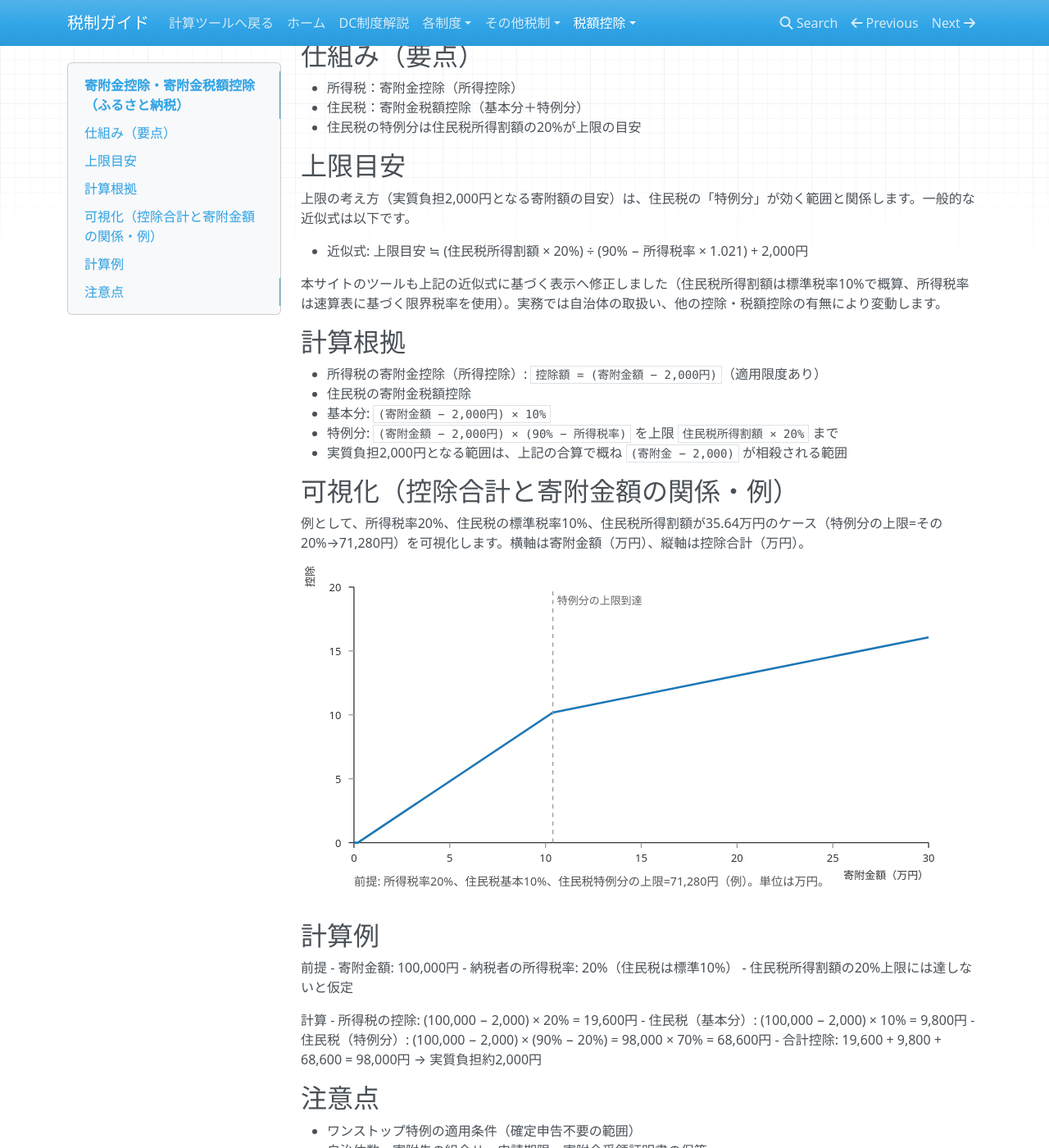
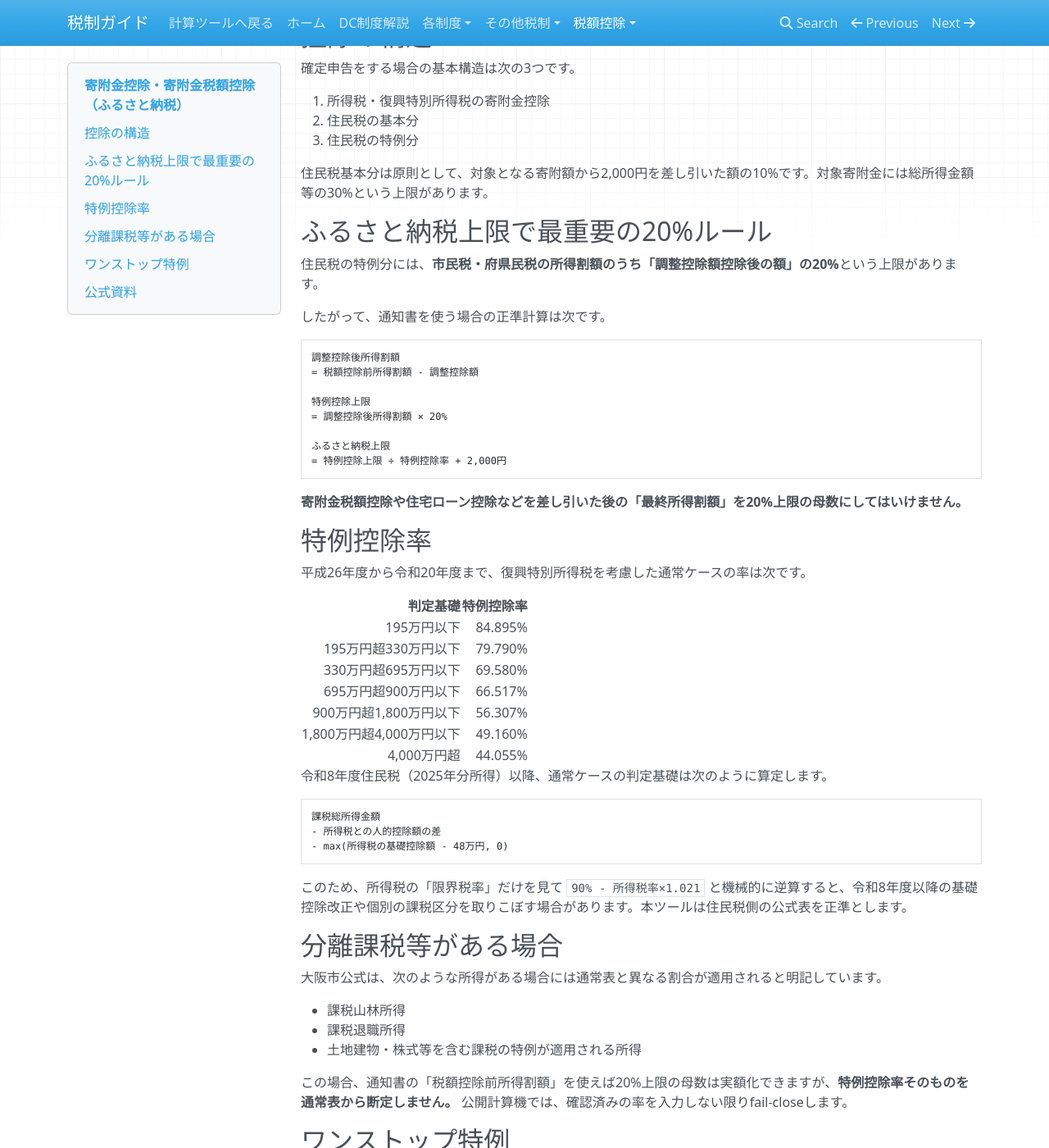
Before and after one commit to KAFKA2306/furutsatotax, an MkDocs documentation site: the page built from docs/寄附金控除_ふるさと納税.md, in a window 1280 px wide and 1400 px high, scrolled down 200 px. Shown: the whole window at 82% size. Built offline with MkDocs 1.6.1, drawn with Linux system fonts in a browser that asks for light colours; nearby versions of some CDN libraries; some of the changed text lies outside the part shown.

Commit message:
docs: correct furusato special-credit and cap mechanics

````diff
--- a/docs/寄附金控除_ふるさと納税.md
+++ b/docs/寄附金控除_ふるさと納税.md
@@ -1,92 +1,81 @@
 # 寄附金控除・寄附金税額控除（ふるさと納税）
 
-ふるさと納税は、自治体への寄附により、所得税の寄附金控除と住民税の寄附金税額控除（基本分＋特例分）を受けられる制度で、実質負担が約2,000円となる範囲に上限があります。
+ふるさと納税では、一定の上限内で、寄附額のうち2,000円を超える部分が所得税と個人住民税で軽減されます。
 
-## 仕組み（要点）
-- 所得税：寄附金控除（所得控除）
-- 住民税：寄附金税額控除（基本分＋特例分）
-- 住民税の特例分は住民税所得割額の20%が上限の目安
+## 控除の構造
 
-## 上限目安
-上限の考え方（実質負担2,000円となる寄附額の目安）は、住民税の「特例分」が効く範囲と関係します。一般的な近似式は以下です。
+確定申告をする場合の基本構造は次の3つです。
 
-- 近似式: 上限目安 ≒ (住民税所得割額 × 20%) ÷ (90% − 所得税率 × 1.021) + 2,000円
+1. 所得税・復興特別所得税の寄附金控除
+2. 住民税の基本分
+3. 住民税の特例分
 
-本サイトのツールも上記の近似式に基づく表示へ修正しました（住民税所得割額は標準税率10%で概算、所得税率は速算表に基づく限界税率を使用）。実務では自治体の取扱い、他の控除・税額控除の有無により変動します。
+住民税基本分は原則として、対象となる寄附額から2,000円を差し引いた額の10%です。対象寄附金には総所得金額等の30%という上限があります。
 
-## 計算根拠
-- 所得税の寄附金控除（所得控除）: `控除額 = (寄附金額 − 2,000円)`（適用限度あり）
-- 住民税の寄附金税額控除
-  - 基本分: `(寄附金額 − 2,000円) × 10%`
-  - 特例分: `(寄附金額 − 2,000円) × (90% − 所得税率)` を上限 `住民税所得割額 × 20%` まで
-- 実質負担2,000円となる範囲は、上記の合算で概ね `(寄附金 − 2,000)` が相殺される範囲
+## ふるさと納税上限で最重要の20%ルール
 
-## 可視化（控除合計と寄附金額の関係・例）
-例として、所得税率20%、住民税の標準税率10%、住民税所得割額が35.64万円のケース（特例分の上限=その20%→71,280円）を可視化します。横軸は寄附金額（万円）、縦軸は控除合計（万円）。
+住民税の特例分には、**市民税・府県民税の所得割額のうち「調整控除額控除後の額」の20%**という上限があります。
 
-<svg viewBox="0 0 640 320" width="100%" height="auto" xmlns="http://www.w3.org/2000/svg" role="img" aria-label="ふるさと納税: 控除合計と寄附金額の関係（例）">
-  <desc>寄附金−2,000円が相殺される範囲までは控除合計が傾き1で増加。住民税特例分の上限に達した後は傾き0.3（所得税率+住民税基本分）。</desc>
-  <!-- 軸設定: x 0〜30万円, y 0〜20万円 -->
-  <rect x="0" y="0" width="640" height="320" fill="#fff" />
-  <line x1="50" y1="260" x2="590" y2="260" stroke="#333" />
-  <line x1="50" y1="20" x2="50" y2="260" stroke="#333" />
-  <g fill="#333" font-size="10">
-    <!-- x ticks: 0,5,10,15,20,25,30 -->
-    <g>
-      <line x1="50" y1="260" x2="50" y2="265" stroke="#333" />
-      <text x="50" y="278" text-anchor="middle">0</text>
-      <line x1="140" y1="260" x2="140" y2="265" stroke="#999" />
-      <text x="140" y="278" text-anchor="middle">5</text>
-      <line x1="230" y1="260" x2="230" y2="265" stroke="#999" />
-      <text x="230" y="278" text-anchor="middle">10</text>
-      <line x1="320" y1="260" x2="320" y2="265" stroke="#999" />
-      <text x="320" y="278" text-anchor="middle">15</text>
-      <line x1="410" y1="260" x2="410" y2="265" stroke="#999" />
-      <text x="410" y="278" text-anchor="middle">20</text>
-      <line x1="500" y1="260" x2="500" y2="265" stroke="#999" />
-      <text x="500" y="278" text-anchor="middle">25</text>
-      <line x1="590" y1="260" x2="590" y2="265" stroke="#333" />
-      <text x="590" y="278" text-anchor="middle">30</text>
-      <text x="590" y="294" text-anchor="end">寄附金額（万円）</text>
-    </g>
-    <!-- y ticks: 0,5,10,15,20 -->
-    <g>
-      <line x1="50" y1="260" x2="45" y2="260" stroke="#333" />
-      <text x="38" y="264" text-anchor="end">0</text>
-      <line x1="50" y1="200" x2="45" y2="200" stroke="#999" />
-      <text x="38" y="204" text-anchor="end">5</text>
-      <line x1="50" y1="140" x2="45" y2="140" stroke="#999" />
-      <text x="38" y="144" text-anchor="end">10</text>
-      <line x1="50" y1="80" x2="45" y2="80" stroke="#999" />
-      <text x="38" y="84" text-anchor="end">15</text>
-      <line x1="50" y1="20" x2="45" y2="20" stroke="#333" />
-      <text x="38" y="24" text-anchor="end">20</text>
-      <text x="12" y="20" text-anchor="start" transform="rotate(-90 12,20)">控除合計（万円）</text>
-    </g>
-  </g>
-  <!-- 折れ線（例）: (0,0)->(0.2,0)->(10.38,10.18)->(30,16.07) -->
-  <polyline fill="none" stroke="#1f77b4" stroke-width="2" points="50,260 53.6,260 236.9,137.8 590,67.2" />
-  <!-- 特例分上限到達点（約10.38万円） -->
-  <line x1="236.9" y1="260" x2="236.9" y2="20" stroke="#999" stroke-dasharray="4,4" />
-  <text x="240.9" y="36" fill="#666" font-size="10">特例分の上限到達</text>
-  <text x="50" y="300" font-size="11" fill="#555">前提: 所得税率20%、住民税基本10%、住民税特例分の上限=71,280円（例）。単位は万円。</text>
-</svg>
+したがって、通知書を使う場合の正準計算は次です。
 
-## 計算例
-前提
-- 寄附金額: 100,000円
-- 納税者の所得税率: 20%（住民税は標準10%）
-- 住民税所得割額の20%上限には達しないと仮定
+```text
+調整控除後所得割額
+= 税額控除前所得割額 - 調整控除額
 
-計算
-- 所得税の控除: (100,000 − 2,000) × 20% = 19,600円
-- 住民税（基本分）: (100,000 − 2,000) × 10% = 9,800円
-- 住民税（特例分）: (100,000 − 2,000) × (90% − 20%) = 98,000 × 70% = 68,600円
-- 合計控除: 19,600 + 9,800 + 68,600 = 98,000円 → 実質負担約2,000円
+特例控除上限
+= 調整控除後所得割額 × 20%
 
-## 注意点
-- ワンストップ特例の適用条件（確定申告不要の範囲）
-- 自治体数・寄附先の組合せ、申請期限、寄附金受領証明書の保管
-- 実際の上限は個別事情により異なるため、公式シミュレーター等も併用
+ふるさと納税上限
+= 特例控除上限 ÷ 特例控除率 + 2,000円
+```
+
+**寄附金税額控除や住宅ローン控除などを差し引いた後の「最終所得割額」を20%上限の母数にしてはいけません。**
+
+## 特例控除率
+
+平成26年度から令和20年度まで、復興特別所得税を考慮した通常ケースの率は次です。
+
+| 判定基礎 | 特例控除率 |
+|---:|---:|
+| 195万円以下 | 84.895% |
+| 195万円超330万円以下 | 79.790% |
+| 330万円超695万円以下 | 69.580% |
+| 695万円超900万円以下 | 66.517% |
+| 900万円超1,800万円以下 | 56.307% |
+| 1,800万円超4,000万円以下 | 49.160% |
+| 4,000万円超 | 44.055% |
+
+令和8年度住民税（2025年分所得）以降、通常ケースの判定基礎は次のように算定します。
+
+```text
+課税総所得金額
+- 所得税との人的控除額の差
+- max(所得税の基礎控除額 - 48万円, 0)
+```
+
+このため、所得税の「限界税率」だけを見て `90% - 所得税率×1.021` と機械的に逆算すると、令和8年度以降の基礎控除改正や個別の課税区分を取りこぼす場合があります。本ツールは住民税側の公式表を正準とします。
+
+## 分離課税等がある場合
+
+大阪市公式は、次のような所得がある場合には通常表と異なる割合が適用されると明記しています。
+
+- 課税山林所得
+- 課税退職所得
+- 土地建物・株式等を含む課税の特例が適用される所得
+
+この場合、通知書の「税額控除前所得割額」を使えば20%上限の母数は実額化できますが、**特例控除率そのものを通常表から断定しません。** 公開計算機では、確認済みの率を入力しない限りfail-closeします。
+
+## ワンストップ特例
+
+確定申告をした場合、ワンストップ特例は適用されません。寄附金控除を受けるふるさと納税を確定申告へまとめて記載する必要があります。
+
+## 公式資料
+
+- 大阪市「税額控除額の種類と計算」
+  https://www.city.osaka.lg.jp/zaisei/page/0000370599.html
+- 大阪市「令和8年度以前に実施された市民税・府民税の税制改正内容」
+  https://www.city.osaka.lg.jp/zaisei/page/0000385042.html
+- 国税庁「ふるさと納税（寄附金控除）」
+  https://www.nta.go.jp/taxes/shiraberu/taxanswer/shotoku/1155.htm
 
 関連: [住民税の基本](住民税の基本.md) / [所得税の基本](所得税の基本.md)
````
